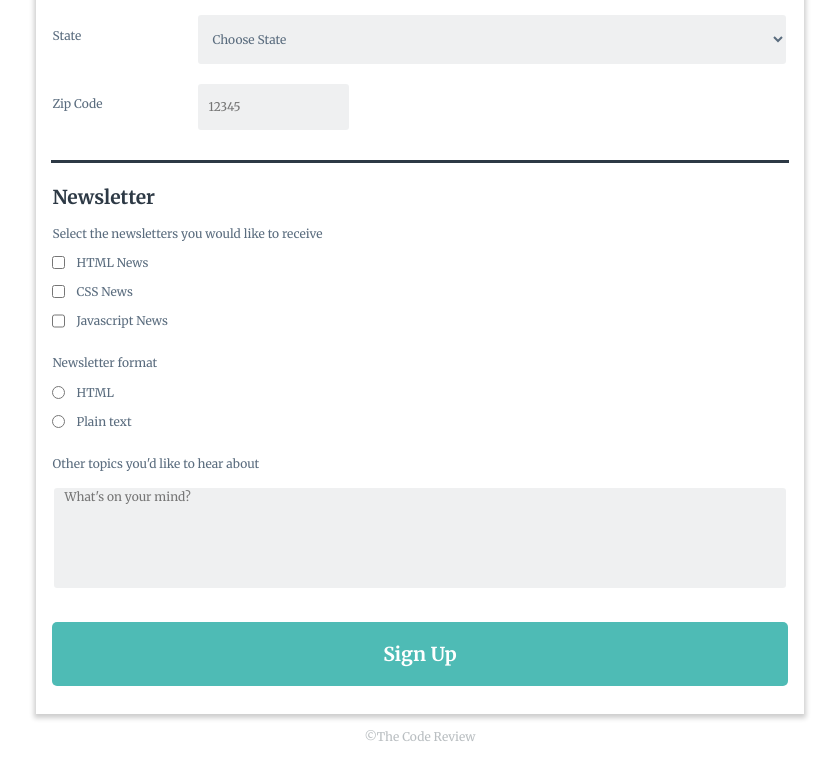
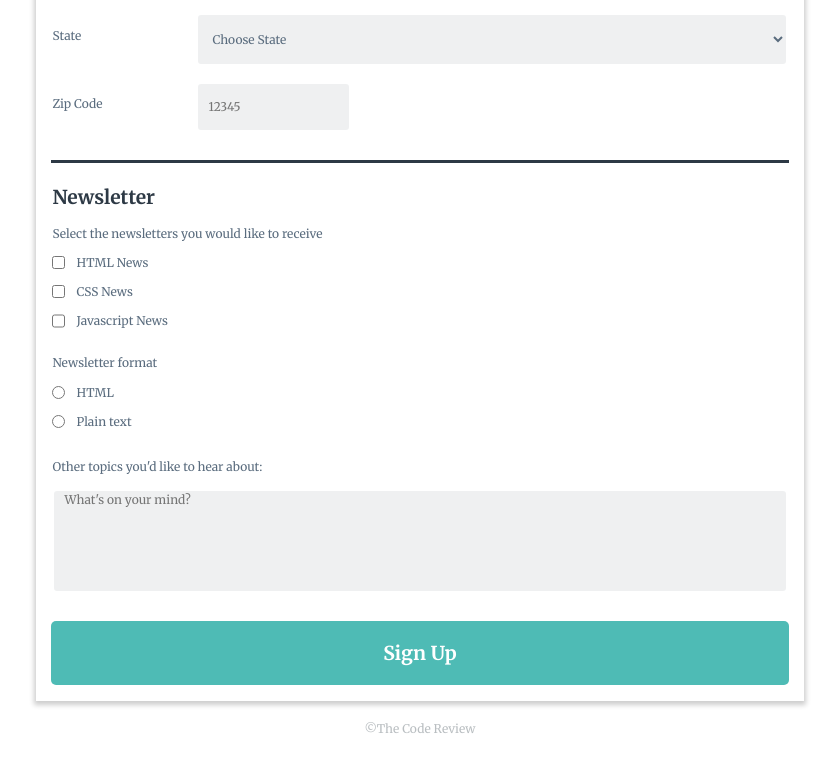
Before and after one commit to dylancbailey/Online-Registration-Form-V2, a plain HTML site: page index.html in a window 1280 px wide. Shown: the part 571-1350 px from the top of the page, without its empty margins (220-1059 px from the left). Drawn offline with Linux system fonts and the light colour scheme.

Commit message:
Fixes textarea and adds proper label attributes

```diff
--- a/css/styles.css
+++ b/css/styles.css
@@ -108,6 +108,7 @@ h1 {
 form {
     max-width: 768px;
     margin: 0 auto;
+    padding-bottom: 1rem;
 }
 input,
 select {
@@ -150,12 +151,20 @@ input[type="checkbox"],
 input[type="radio"] {
     margin-right: .7rem;
 }
+.comments {
+    margin: 1rem 0;
+}
 textarea {
     height: 6rem;
-    margin-bottom: 1rem;
+}
+.button-container {
+    margin: 0;
+    max-width: 768px;
 }
 button {
+    width: 90%;
     height: 4rem;
+    margin: 0 auto;
     transition: background .3s ease;
 }
 button:hover {
@@ -169,7 +178,7 @@ button:hover {
 footer p {
     font-size: .75rem;
     text-align: center;
-    margin: 1rem 0 10rem 0;
+    margin: 1.3rem 0 10rem 0;
 }
 footer p::before {
     content: "\00a9";
@@ -178,6 +187,12 @@ footer p::before {
 /*************************
          Media Query
  *************************/
+@media screen and (min-width: 500px) {
+    button {
+        width: 94%;
+    }
+}
+
 @media screen and (min-width: 768px) {
     .border-btm,
     .border-top {
@@ -205,4 +220,7 @@ footer p::before {
     input[name="zip"] {
         flex: .23;
     }
+    button {
+        width: 96%;
+    }
 }
--- a/index.html
+++ b/index.html
@@ -139,14 +139,14 @@
                     <input type="radio" name="newsletter" id="text-select" value="TEXT-RADIO">
                     <label for="text-select">Plain text</label>
                 </div>
-                <p>Other topics you'd like to hear about</p>
                 <div class="container">
+                    <label class="comments" for="comments">Other topics you'd like to hear about:</label>
                     <textarea name="comments" id="comments" placeholder="What's on your mind?"></textarea>
                 </div>
-                <div class="container">
-                    <button type="submit">Sign Up</button>
-                </div>
         </fieldset>
+        <div class="container button-container">
+            <button type="submit">Sign Up</button>
+        </div>
     </form>
 
     <!-- Copyright -->
```
